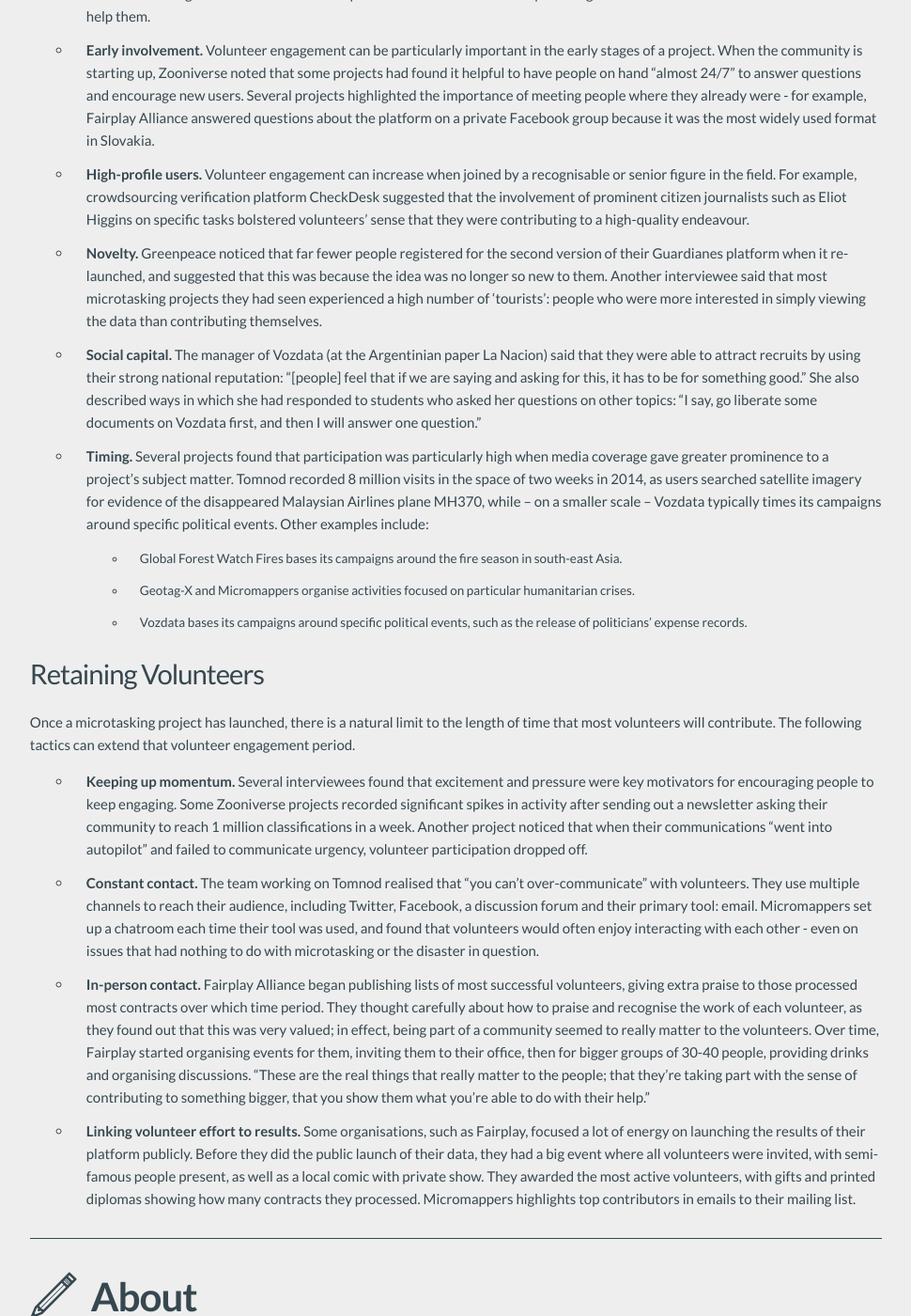
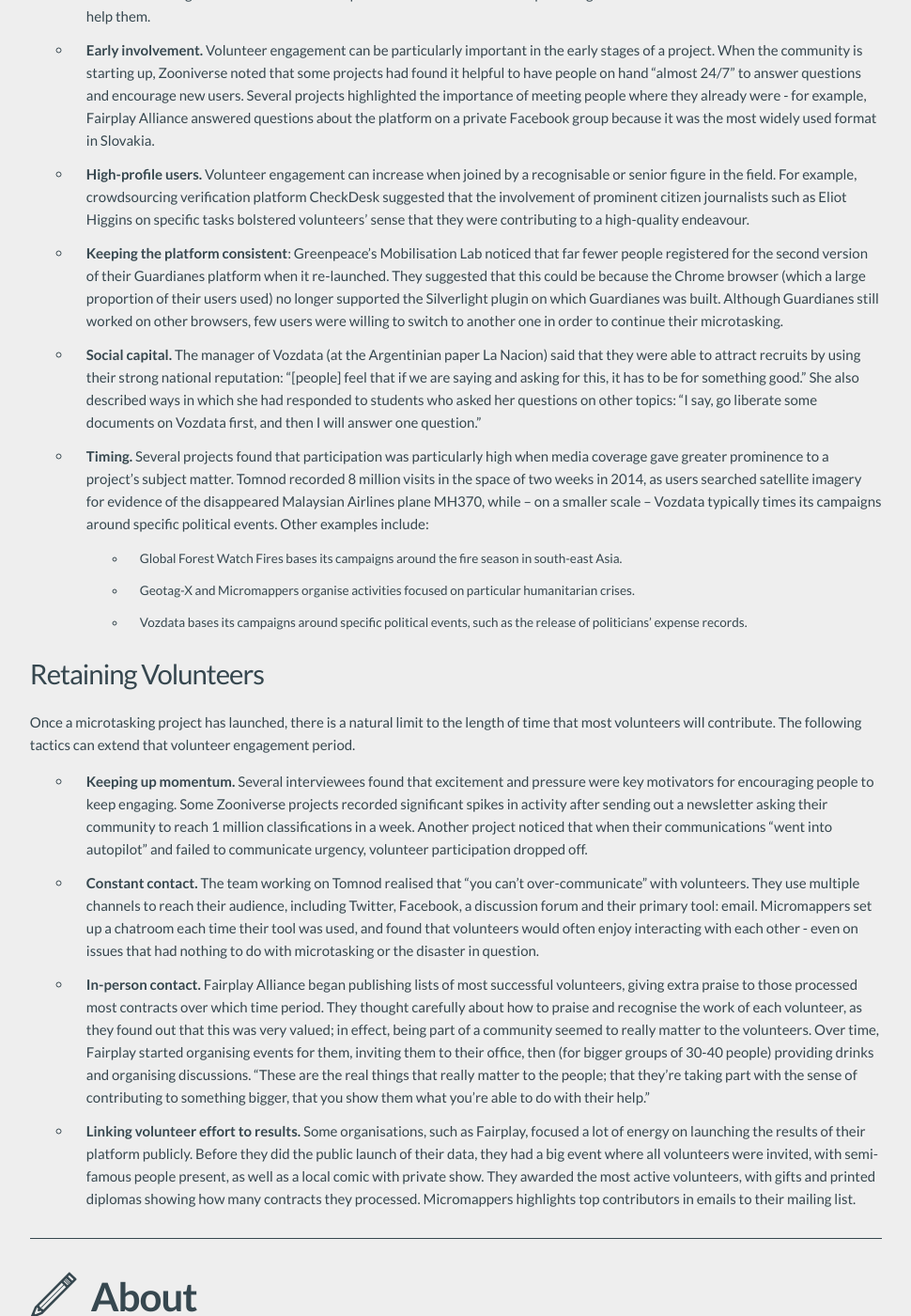
Before and after one commit to the-engine-room/library, a Jekyll site: the page built from _posts/2015-12-07-microtasking.md, in a window 1280 px wide and 1400 px high, scrolled down 10159 px. Shown: the whole window at 94% size, without its empty margins (301-1271 px from the left). Built offline with Jekyll 4.4.1, drawn with Linux system fonts in a browser that asks for light colours; nearby versions of some CDN libraries; comment, search, counter and statistics services are not loaded; some of the changed text lies outside the part shown.

Commit message:
Text amends
Greenpeace Guardians amends

```diff
--- a/_posts/2015-12-07-microtasking.md
+++ b/_posts/2015-12-07-microtasking.md
@@ -195,7 +195,7 @@ Positioning a project early to attract volunteers will increase the quantity and
 * __Supporting the volunteer community.__ Interviewees suggested that those end users need to play a prominent, active role in any online community that the project creates. Whether that is newsletters, blogs, social media or online forums. Key elements of this role were making themselves available for questions from volunteers and providing feedback on how the data would be used to help them.
 * __Early involvement.__ Volunteer engagement can be particularly important in the early stages of a project. When the community is starting up, Zooniverse noted that some projects had found it helpful to have people on hand “almost 24/7” to answer questions and encourage new users. Several projects highlighted the importance of meeting people where they already were - for example, Fairplay Alliance answered questions about the platform on a private Facebook group because it was the most widely used format in Slovakia.
 * __High-profile users.__ Volunteer engagement can increase when joined by a recognisable or senior figure in the field. For example, crowdsourcing verification platform CheckDesk suggested that the involvement of prominent citizen journalists such as Eliot Higgins on specific tasks bolstered volunteers’ sense that they were contributing to a high-quality endeavour.
-* __Novelty.__ Greenpeace noticed that far fewer people registered for the second version of their Guardianes platform when it re-launched, and suggested that this was because the idea was no longer so new to them. Another interviewee said that most microtasking projects they had seen experienced a high number of ‘tourists’: people who were more interested in simply viewing the data than contributing themselves.
+* __Keeping the platform consistent__: Greenpeace’s Mobilisation Lab noticed that far fewer people registered for the second version of their Guardianes platform when it re-launched. They suggested that this could be because the Chrome browser (which a large proportion of their users used) no longer supported the Silverlight plugin on which Guardianes was built. Although Guardianes still worked on other browsers, few users were willing to switch to another one in order to continue their microtasking.
 * __Social capital.__ The manager of Vozdata (at the Argentinian paper La Nacion) said that they were able to attract recruits by using their strong national reputation: “[people] feel that if we are saying and asking for this, it has to be for something good.” She also described ways in which she had responded to students who asked her questions on other topics: “I say, go liberate some documents on Vozdata first, and then I will answer one question.”
 * __Timing.__ Several projects found that participation was particularly high when media coverage gave greater prominence to a project’s subject matter. Tomnod recorded 8 million visits in the space of two weeks in 2014, as users searched satellite imagery for evidence of the disappeared Malaysian Airlines plane MH370, while – on a smaller scale – Vozdata typically times its campaigns around specific political events. Other examples include:
   * Global Forest Watch Fires bases its campaigns around the fire season in south-east Asia.
@@ -208,7 +208,7 @@ Once a microtasking project has launched, there is a natural limit to the length
 
 * __Keeping up momentum.__ Several interviewees found that excitement and pressure were key motivators for encouraging people to keep engaging. Some Zooniverse projects recorded significant spikes in activity after sending out a newsletter asking their community to reach 1 million classifications in a week. Another project noticed that when their communications “went into autopilot” and failed to communicate urgency, volunteer participation dropped off.
 * __Constant contact.__ The team working on Tomnod realised that “you can’t over-communicate” with volunteers. They use multiple channels to reach their audience, including Twitter, Facebook, a discussion forum and their primary tool: email. Micromappers set up a chatroom each time their tool was used, and found that volunteers would often enjoy interacting with each other - even on issues that had nothing to do with microtasking or the disaster in question.
-* __In-person contact.__ Fairplay Alliance began publishing lists of most successful volunteers, giving extra praise to those processed most contracts over which time period. They thought carefully about how to praise and recognise the work of each volunteer, as they found out that this was very valued; in effect, being part of a community seemed to really matter to the volunteers. Over time, Fairplay started organising events for them, inviting them to their office, then for bigger groups of 30-40 people, providing drinks and organising discussions. “These are the real things that really matter to the people; that they’re taking part with the sense of contributing to something bigger, that you show them what you’re able to do with their help.”
+* __In-person contact.__ Fairplay Alliance began publishing lists of most successful volunteers, giving extra praise to those processed most contracts over which time period. They thought carefully about how to praise and recognise the work of each volunteer, as they found out that this was very valued; in effect, being part of a community seemed to really matter to the volunteers. Over time, Fairplay started organising events for them, inviting them to their office, then (for bigger groups of 30-40 people) providing drinks and organising discussions. “These are the real things that really matter to the people; that they’re taking part with the sense of contributing to something bigger, that you show them what you’re able to do with their help.”
 * __Linking volunteer effort to results.__ Some organisations, such as Fairplay, focused a lot of energy on launching the results of their platform publicly. Before they did the public launch of their data, they had a big event where all volunteers were invited, with semi-famous people present, as well as a local comic with private show. They awarded the most active volunteers, with gifts and printed diplomas showing how many contracts they processed. Micromappers highlights top contributors in emails to their mailing list.
 
 ---
```
Also changed, not shown: other parts of _posts/2015-12-07-microtasking.md (+1 -1 lines).
